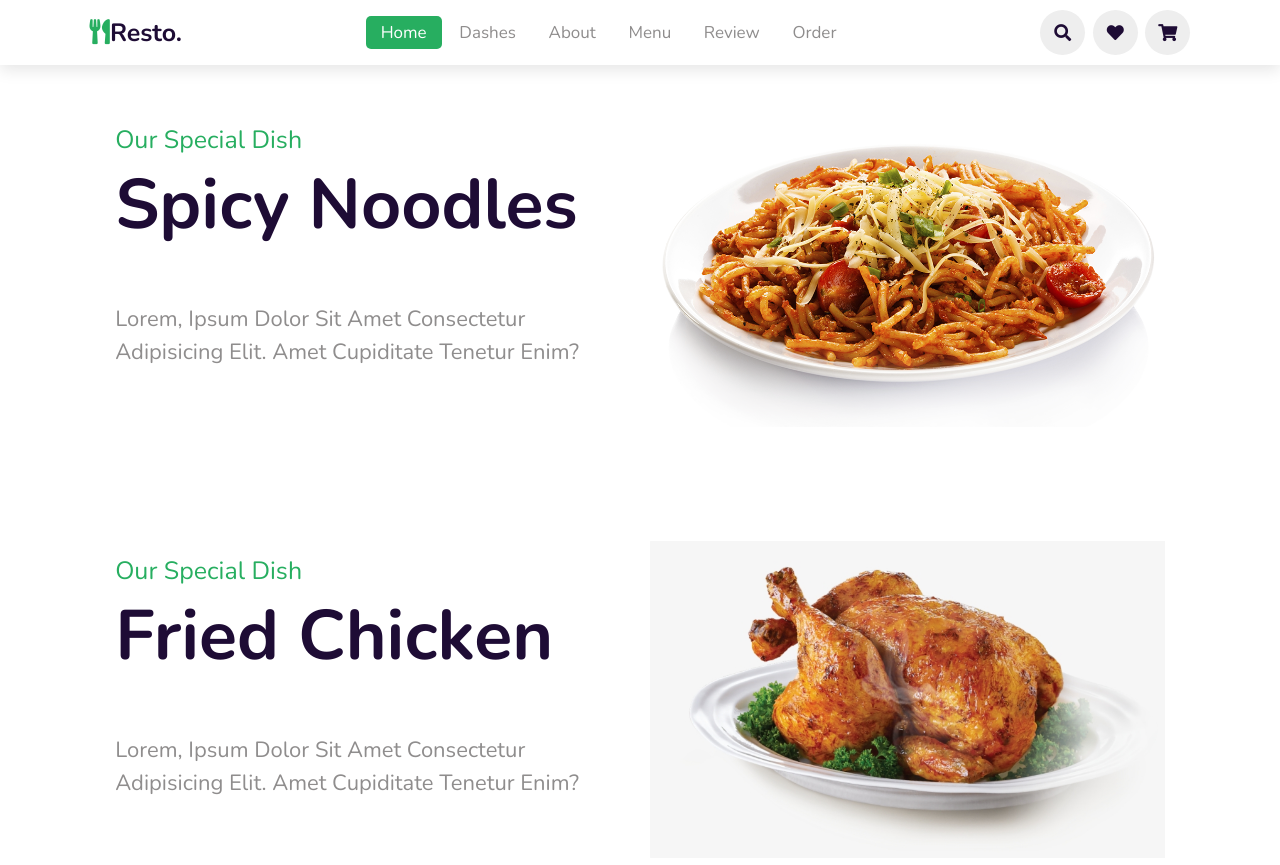
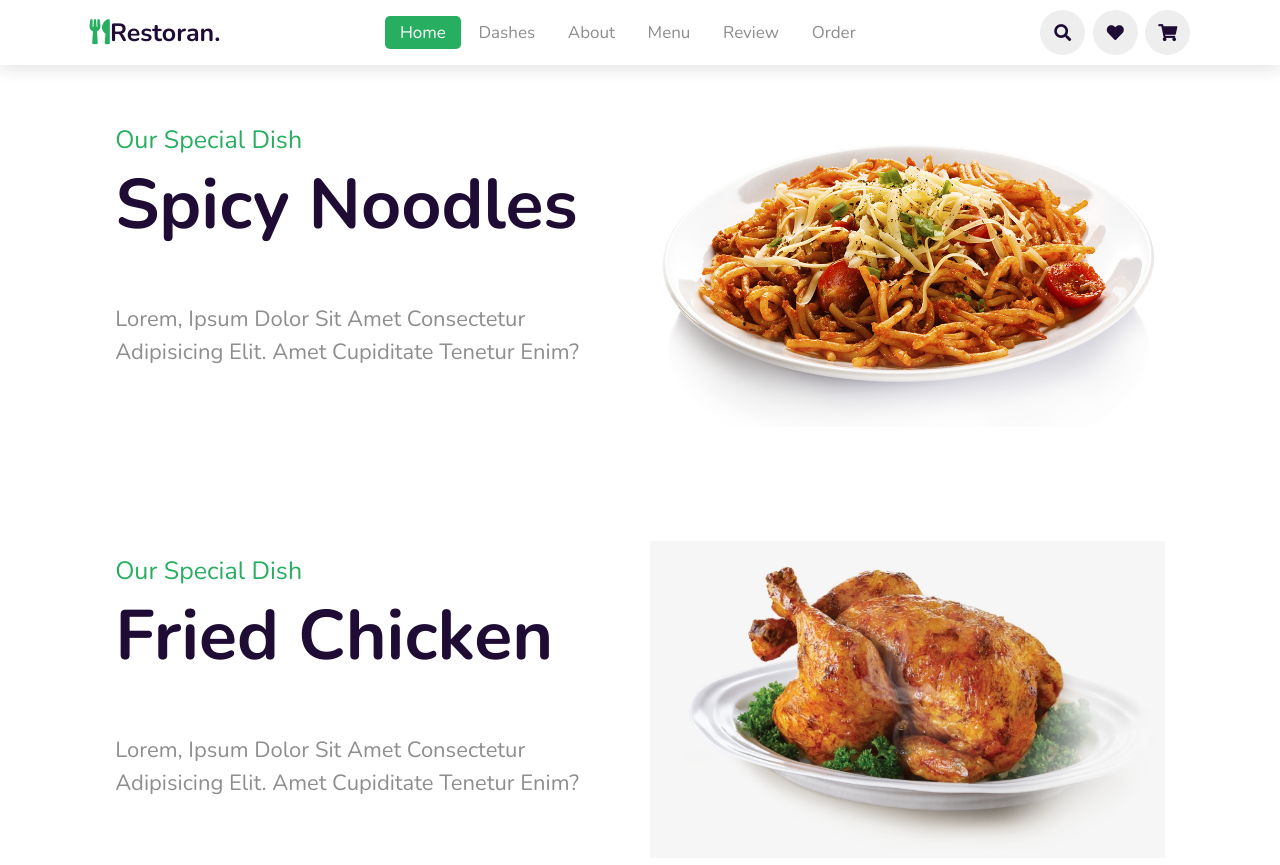
Before and after one commit to hrachProf20/hrachProf20.github.io, a plain HTML site: page index.html in a window 1280 px wide. Shown: the top 865 px of the page. Drawn offline with nearby package versions, Linux system fonts and the light colour scheme.

Commit message:
poxel em logon

```diff
--- a/index.html
+++ b/index.html
@@ -15,7 +15,7 @@
 </head>
 <body>
   <header>
-    <a href="#" class="logo"><i class="fas fa-utensils"></i>resto.</a>
+    <a href="#" class="logo"><i class="fas fa-utensils"></i>restoran.</a>
 
 
     <nav class="navbar">
```
